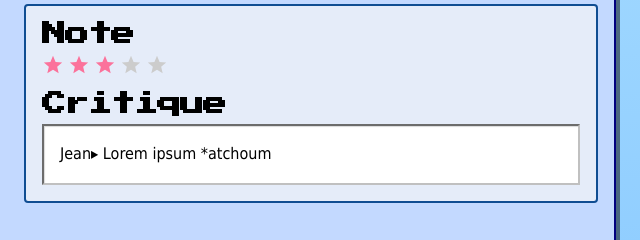
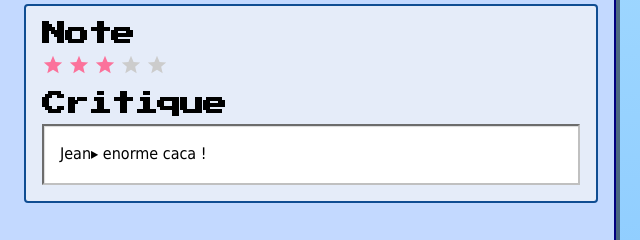
Before and after one commit to mnkway/xp, a website built with Vite: page jeux/Resident_Evil_2/game.html in a window 1280 px wide. Shown: the part 78-318 px from the top of the page, 632-1272 px from the left. Built offline with nearby package versions, Linux system fonts and the light colour scheme; no server answers.

Commit message:
Add files via upload

```diff
--- a/jeux/Resident_Evil_2/game.html
+++ b/jeux/Resident_Evil_2/game.html
@@ -130,7 +130,7 @@
           <h2>Critique</h2>
           <!-- A MODIFIER PAR JEANNOT : critique -->
           <div class="critic-box">
-            Jean▸ Lorem ipsum *atchoum
+            Jean▸ enorme caca !
           </div>
         </div>
         <div class="section guide-section">
```
